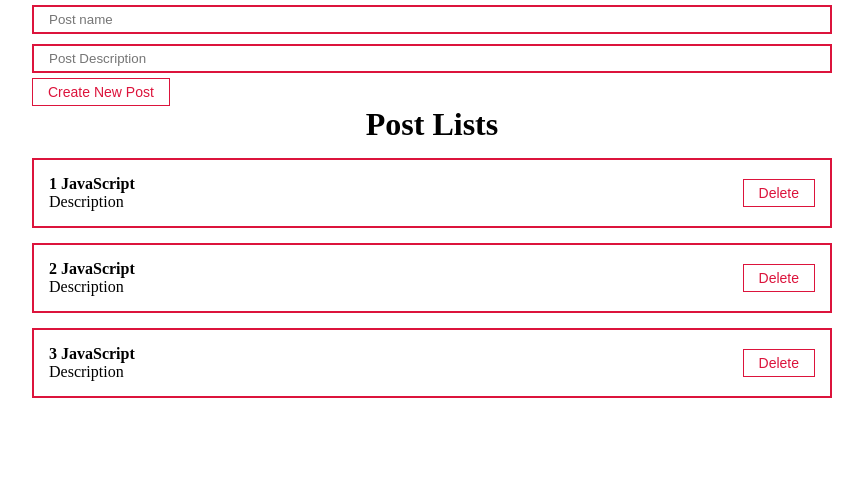
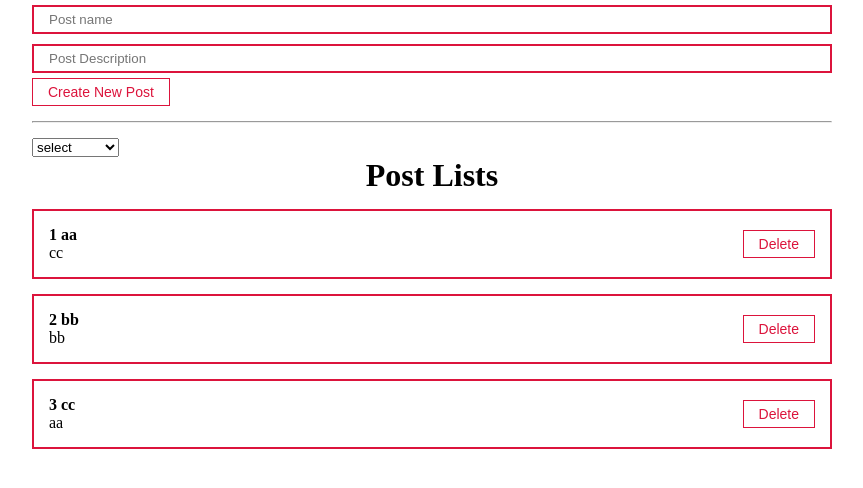
Before and after one commit to bardzim/todo-app-react, a React (Create React App) app in the folder react_fund/: page / in a window 1280 px wide. Shown: the top 488 px of the page, without its empty margins (208-1071 px from the left). Built offline with nearby package versions, Linux system fonts and the light colour scheme; the HTML template or start-up script is replaced by a standard one.

Commit message:
data sorting localCompare selectedSort

```diff
--- a/react_fund/src/App.js
+++ b/react_fund/src/App.js
@@ -2,15 +2,18 @@
 import PostList from './components/PostList';
 import PostForm from './components/PostForm.jsx';
 import './styles/App.css';
+import MySelect from './components/UI/select/MySelect';
 
 
 function App() {
 
 const [posts, setPosts] = useState([
-  {id: 1, title: 'JavaScript', body: 'Description'},
-  {id: 2, title: 'JavaScript', body: 'Description'},
-  {id: 3, title: 'JavaScript', body: 'Description'},
+  {id: 1, title: 'aa', body: 'cc'},
+  {id: 2, title: 'bb', body: 'bb'},
+  {id: 3, title: 'cc', body: 'aa'},
 ])
+
+const [selectedSort, setSelectedSort] = useState('')
 
 /* const [title, setTitle] = useState('');
 const [subTitle, setSubTitle] = useState(''); */
@@ -25,11 +28,27 @@
   setPosts(posts.filter(p => p.id !== post.id))
 }
 
+const sortPosts = (sort) => {
+  setSelectedSort(sort)
+  setPosts([...posts].sort((a,b) => a[sort].localeCompare(b[sort])))
+}
+
   return (
     <div className='App'>
-      <PostForm
-      create={createPost}
-      />
+
+      <PostForm create={createPost}/>
+      <hr style={{margin: '15px 0'}}/>
+      <div>
+        <MySelect
+          value={selectedSort}
+          onChange={sortPosts}
+          defaultValue="select"
+          options={[
+            {value: 'title', name: 'name' },
+            {value: 'body', name: 'description' }
+          ]}
+        />
+      </div>
       {posts.length !== 0
       ? <PostList remove={removePost} posts={posts}  title={'Post Lists'}
       />
--- a/react_fund/src/components/PostItem.jsx
+++ b/react_fund/src/components/PostItem.jsx
@@ -2,8 +2,6 @@
 import MyButton from './UI/button/MyButton'
 
 function PostItem(props) {
-    console.log(props)
-
     return (
         <div>
             <div className='post'>
--- /dev/null
+++ b/react_fund/src/components/UI/select/MySelect.jsx
@@ -0,0 +1,19 @@
+import React from 'react'
+
+function MySelect({options, defaultValue, value, onChange}) {
+  return (
+  <select
+    value={value}
+    onChange = {e => onChange(e.target.value)}
+  >
+    <option disabled value="">{defaultValue}</option>
+    {options.map(option => (
+      <option key={option.value} value={option.value}>
+            {option.name}
+      </option>
+    ))}
+  </select>
+  )
+}
+
+export default MySelect
--- /dev/null
+++ b/react_fund/src/components/UI/select/MySelect.module.css
@@ -0,0 +1,3 @@
+.MySelect {
+    border: 5px solid green;
+}
```
